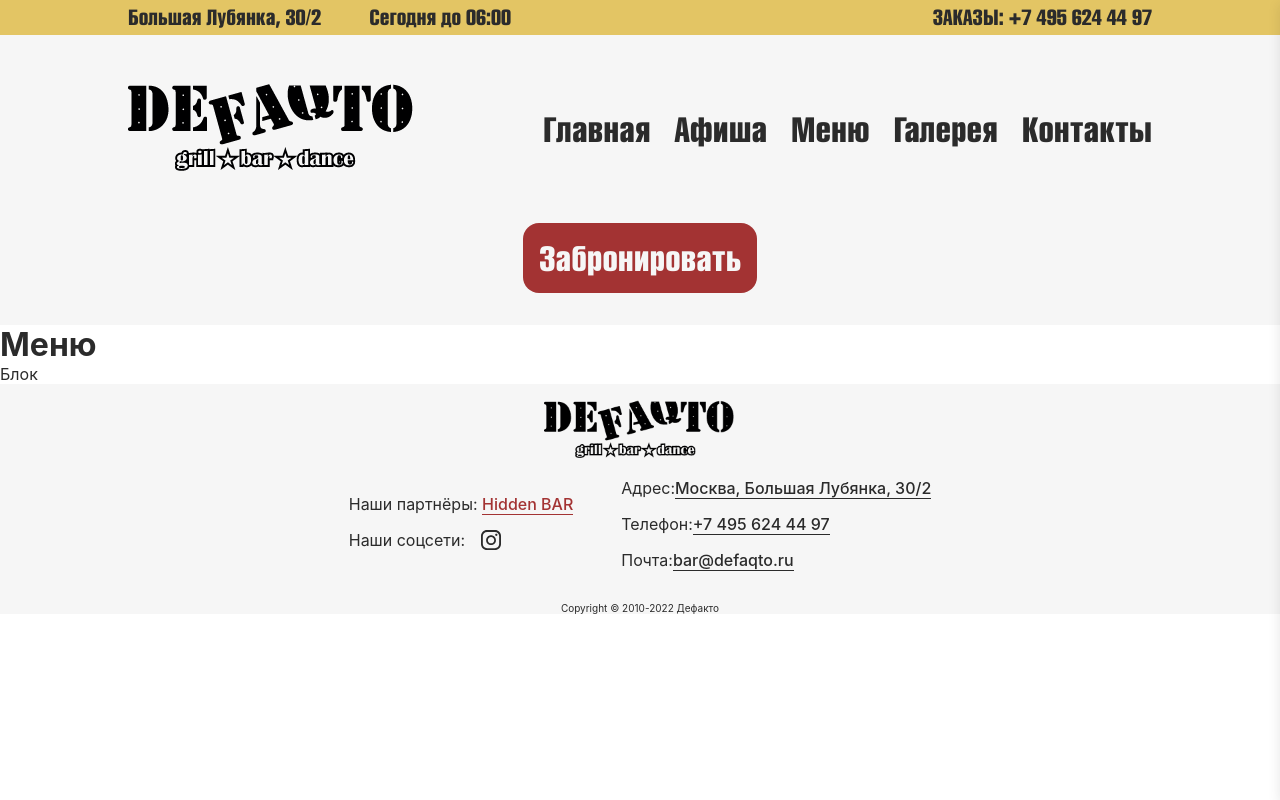
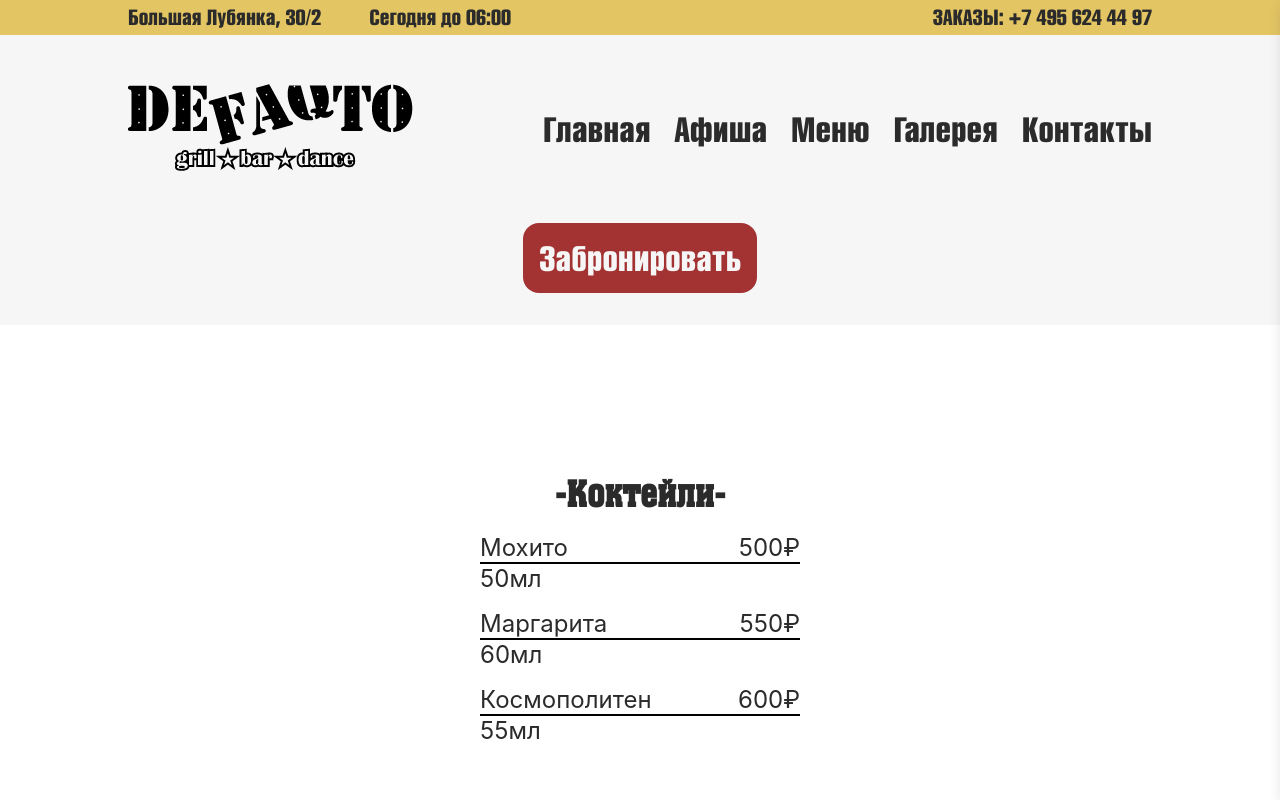
Before and after one commit to Xqyat/defaqto, a React (Create React App) app: page /menu in a window 1280 px wide. Shown: the top 800 px of the page. Built offline with nearby package versions, Linux system fonts and the light colour scheme.

Commit message:
feat: create MenuSection and MenuItem components

```diff
--- /dev/null
+++ b/src/components/MenuItem/MenuItem.css
@@ -0,0 +1,9 @@
+.menu_item_main {
+    display: flex;
+    justify-content: space-between;
+    width: 100%;
+}
+
+.menu_elem hr {
+    border: 1px solid #000000;
+}
--- /dev/null
+++ b/src/components/MenuItem/MenuItem.jsx
@@ -0,0 +1,20 @@
+import './MenuItem.css';
+
+function MenuItem({ name, price, weight }) {
+    return (
+        <>
+        <div className="menu_elem_item">
+            <div className="menu_item_main">
+                <span className="menu-item-name">{name}</span>
+                <span className="menu-item-price">{price}</span>
+            </div>
+            <hr />
+            <div className="menu-item-weight">
+                <span>{weight}</span>
+            </div>
+        </div>
+        </>
+    );
+}
+
+export default MenuItem;
--- /dev/null
+++ b/src/components/MenuSection/MenuSection.css
@@ -0,0 +1,20 @@
+.menu_elem {
+    display: flex;
+    flex-direction: column;
+    gap: 1rem;
+    width: 520px;
+    padding: 100px;
+    font-size: 24px;
+}
+
+.menu_elem_title {
+    text-align: center;
+    font-family: 'Artistic';
+    font-size: 36px;
+}
+
+.menu_elem_items {
+    display: flex;
+    flex-direction: column;
+    gap: 1rem;
+}
--- /dev/null
+++ b/src/components/MenuSection/MenuSection.jsx
@@ -0,0 +1,19 @@
+import './MenuSection.css';
+import MenuItem from '../MenuItem/MenuItem.jsx';
+
+function MenuSection ({title, items}) {
+    return(
+        <>
+        <section className="menu_elem">
+            <h4 className="menu_elem_title">-{title}-</h4>
+            <div className="menu_elem_items">
+                {items.map((item, index) => (
+                    <MenuItem key={item.id || index} {...item} />
+                ))}
+            </div>
+        </section>
+        </>
+    )
+}
+
+export default MenuSection;
--- a/src/pages/Menu/Menu.jsx
+++ b/src/pages/Menu/Menu.jsx
@@ -1,8 +1,20 @@
+import MenuSection from '../../components/MenuSection/MenuSection.jsx';
+
 function Menu(){
+    const cocktails = {
+        title: "Коктейли",
+        items: [
+            { id: 1, name: "Мохито", weight: "50мл", price: "500₽" },
+            { id: 2, name: "Маргарита", weight: "60мл", price: "550₽" },
+            { id: 3, name: "Космополитен", weight: "55мл", price: "600₽" }
+        ]
+    };
+
     return(
         <>
-        <h1>Меню</h1>
-        <div>Блок</div>
+        <main className="menu">
+            <MenuSection {...cocktails}/>
+        </main>
         </>
     )
 }
```
